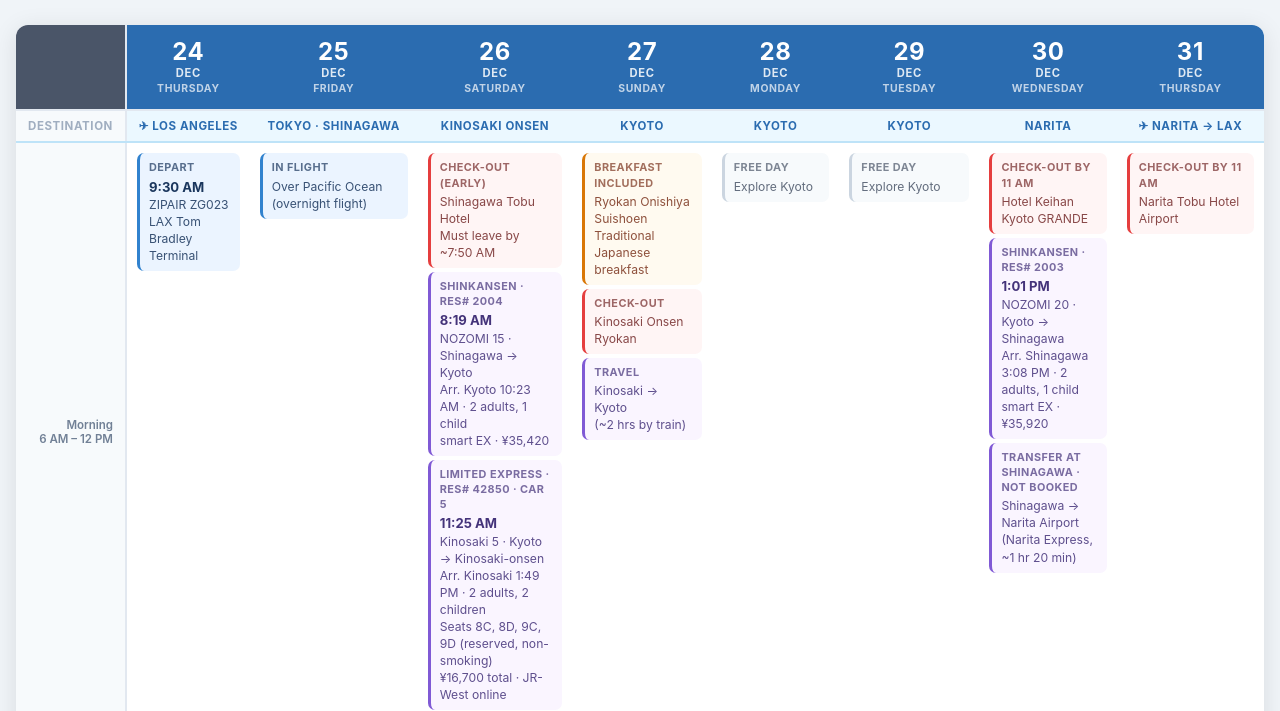
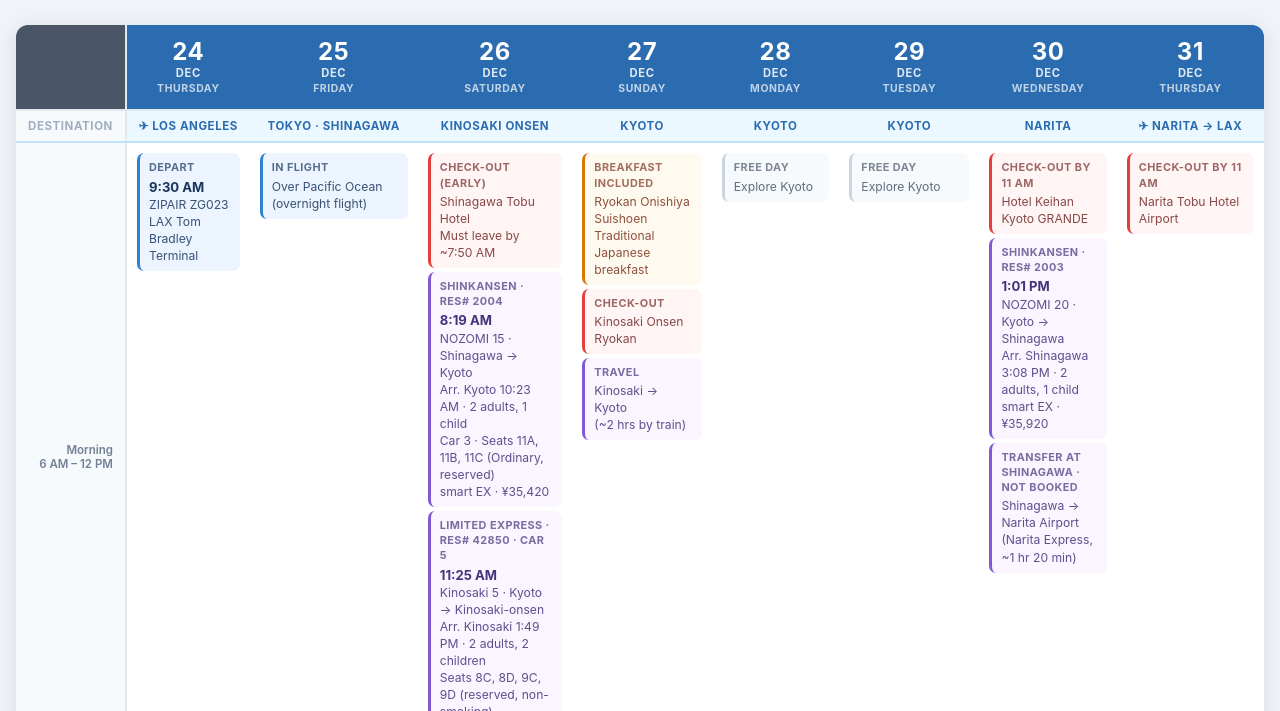
Before and after one commit to kotspublic/japan2026, a plain HTML site: page itinerary.html in a window 1280 px wide. Shown: the part 89-800 px from the top of the page. Drawn offline with Linux system fonts and the light colour scheme.

Commit message:
Update travel event description with seat details

```diff
--- a/itinerary.html
+++ b/itinerary.html
@@ -301,7 +301,7 @@
         <div class="event ev-travel">
           <span class="ev-label">Shinkansen · Res# 2004</span>
           <span class="ev-time">8:19 AM</span><br>
-          <span class="ev-desc">NOZOMI 15 · Shinagawa → Kyoto<br>Arr. Kyoto 10:23 AM · 2 adults, 1 child<br>smart EX · ¥35,420</span>
+          <span class="ev-desc">NOZOMI 15 · Shinagawa → Kyoto<br>Arr. Kyoto 10:23 AM · 2 adults, 1 child<br>Car 3 · Seats 11A, 11B, 11C (Ordinary, reserved)<br>smart EX · ¥35,420</span>
         </div>
         <div class="event ev-travel">
           <span class="ev-label">Limited Express · Res# 42850 · Car 5</span>
```
